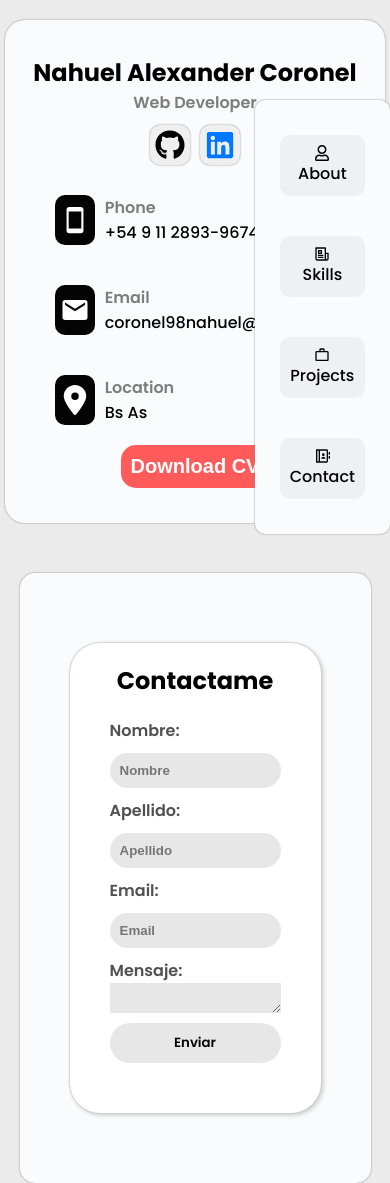
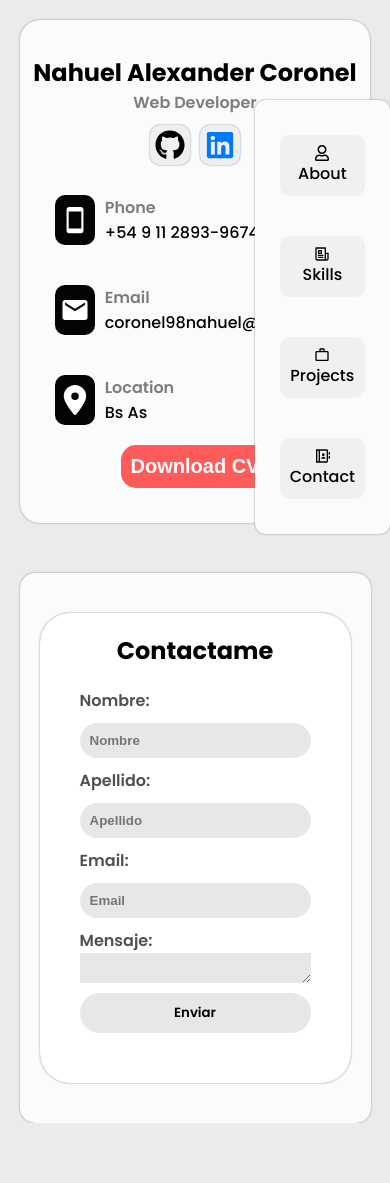
Before and after one commit to Nahuxc/PortfolioNC, a React (Vite) app: page /Contact in a window 390 px wide. After the commit the page ends 1123 px from the top, so only its background shows below. Built offline with nearby package versions, Linux system fonts and the light colour scheme.

Commit message:
update: responsive-css

```diff
--- a/src/Components/Contact/Contact.css
+++ b/src/Components/Contact/Contact.css
@@ -1,12 +1,12 @@
 .box-form{
     margin: 20px auto;
-    background-color: #ffffff;
     width: 100%;
     padding: 20px;
     border-radius: 30px;
     text-align: center;
     color: rgb(2, 2, 2);
-    box-shadow: 2px 2px 5px rgb(200, 199, 199), 0 0px 2px rgb(143, 143, 143) ;
+    background-color: rgb(255, 255, 255);
+    box-shadow: 0 0 2px grey;
 }
 
 .form{
--- a/src/Components/Profile/Profile.css
+++ b/src/Components/Profile/Profile.css
@@ -3,8 +3,8 @@
     flex-direction: column;
     justify-content: center;
     align-items: center;
-    padding: 35px 20px;
-    margin: 20px;
+    padding: 35px 5px;
+    margin: 20px 0px;
     border-radius: 20px;
     background-color: rgb(250, 251, 252);
     box-shadow: 0 0 2px grey;
--- a/src/Components/Profile/Profile.jsx
+++ b/src/Components/Profile/Profile.jsx
@@ -1,4 +1,4 @@
-import React from 'react'
+import React, { Fragment } from 'react'
 /* icons */
 import { FaLinkedin } from "react-icons/fa";
 import { FaGithub } from "react-icons/fa6";
@@ -12,7 +12,7 @@ import "./Profile.css"
 
 const Profile = () => {
   return (
-    <div>
+    <Fragment>
 
         <div className='profile-content'>
               {/* objetos */}
@@ -51,7 +51,7 @@ const Profile = () => {
                 <button className='btnDownloadcv'>Download CV</button>
               </div>
         </div>
-    </div>
+    </Fragment>
   )
 }
 
--- a/src/Components/Projects/ContentProject/ContentProject.css
+++ b/src/Components/Projects/ContentProject/ContentProject.css
@@ -22,7 +22,7 @@
 .box-card-content_texts{
     display: flex;
     flex-direction: column;
-    padding: 20px;
+    padding: 20px 10px;
 }
 
 .box-card-content{
@@ -38,6 +38,7 @@
 .box-card-content_texts-icons{
     display: flex;
     flex-wrap: wrap;
+    margin: 10px 0px;
 }
 
 
--- a/src/Components/Skills/Skills.css
+++ b/src/Components/Skills/Skills.css
@@ -1,5 +1,5 @@
 .box-experience{
-    margin: 20px;
+    margin: 20px 0px;
     background-color: #ecebeb;
     padding: 20px;
 }
--- a/src/index.css
+++ b/src/index.css
@@ -62,6 +62,7 @@ body{
 
     .box{
         width: 90%;
+        padding: 20px;
     }
 
     .box-card-content{
```
